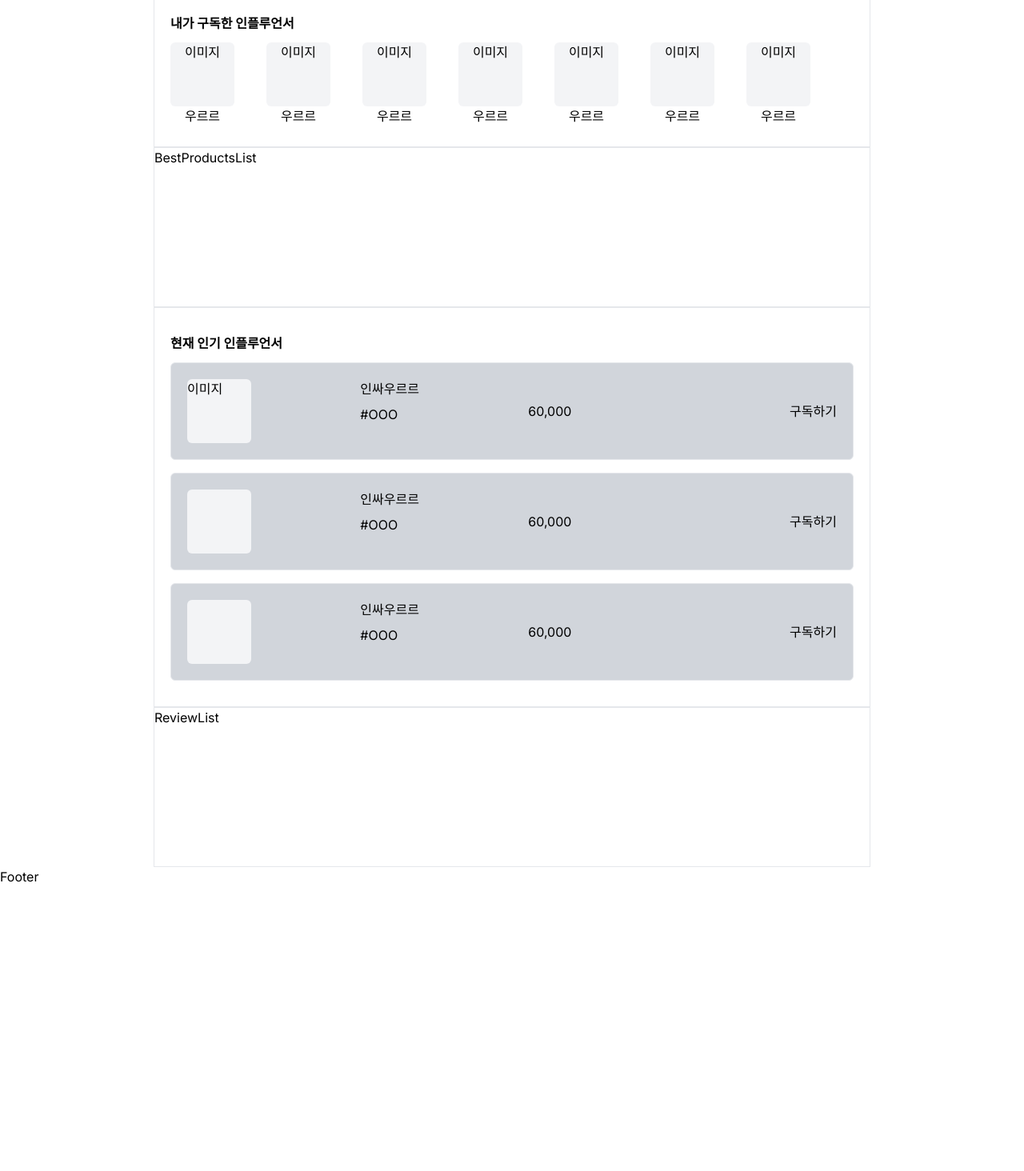
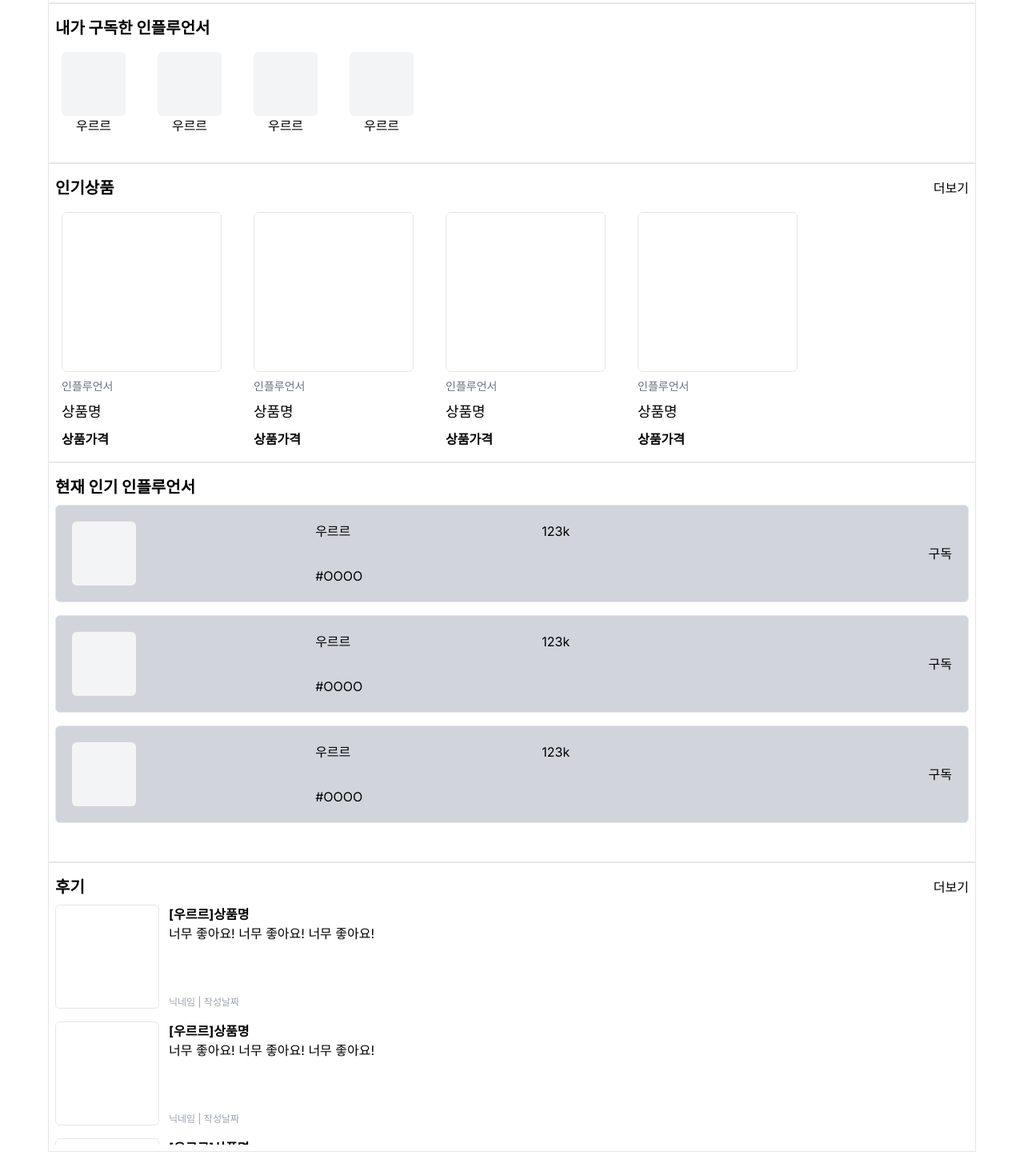
Before and after one commit to ssbmel/UrrProject, a Next.js app: page / in a window 1280 px wide. Shown: the part 440-1904 px from the top of the page at 80% size. Before the commit the page ends 1548 px from the top, so only its background shows below. Built offline with nearby package versions, Linux system fonts and the light colour scheme.

Commit message:
style: main 디자인 추가

```diff
--- a/src/components/main/Banner.tsx
+++ b/src/components/main/Banner.tsx
@@ -2,7 +2,7 @@ import React from 'react'
 
 function Banner() {
   return (
-    <div className='border w-[70%] h-[400px] mx-auto'>Banner</div>
+    <div className='border w-full h-[400px] mx-auto'>Banner</div>
   )
 }
 
--- a/src/components/main/BestInfluencerList.tsx
+++ b/src/components/main/BestInfluencerList.tsx
@@ -2,46 +2,45 @@ import React from 'react';
 
 function BestInfluencerList() {
   return (
-    <div className="border w-[70%] h-[500px] mx-auto p-5">
-      <h2 className="font-bold my-3">현재 인기 인플루언서</h2>
+    <div className="border w-full h-[500px] mx-auto p-2">
+      <h2 className="font-bold my-2 text-xl">현재 인기 인플루언서</h2>
       <div className="w-full h-[400px] overflow-y-auto">
         <div className="border rounded-md bg-gray-300 w-full min-h-[100px] mx-auto p-5 grid grid-rows-1 grid-flow-col mb-4">
-          <div className="bg-gray-100 rounded-md w-[80px] h-[80px]">이미지</div>
-          <div>
-            <p className="mb-2">인싸우르르</p>
-            <p className="mb-2">#OOO</p>
+          <div className="bg-gray-100 rounded-md w-[80px] h-[80px]"></div>
+          <div className="flex flex-col">
+            <p className="flex-1">우르르</p>
+            <p className="mt-auto">#OOOO</p>
           </div>
-          <p className="self-center">60,000</p>
-          <button className="self-center ml-auto">구독하기</button>
+          <p>123k</p>
+          <button className="self-center ml-auto">구독</button>
         </div>
         <div className="border rounded-md bg-gray-300 w-full min-h-[100px] mx-auto p-5 grid grid-rows-1 grid-flow-col mb-4">
           <div className="bg-gray-100 rounded-md w-[80px] h-[80px]"></div>
-          <div>
-            <p className="mb-2">인싸우르르</p>
-            <p className="mb-2">#OOO</p>
+          <div className="flex flex-col">
+            <p className="flex-1">우르르</p>
+            <p className="mt-auto">#OOOO</p>
           </div>
-          <p className="self-center">60,000</p>
-          <button className="self-center ml-auto">구독하기</button>
+          <p>123k</p>
+          <button className="self-center ml-auto">구독</button>
         </div>
         <div className="border rounded-md bg-gray-300 w-full min-h-[100px] mx-auto p-5 grid grid-rows-1 grid-flow-col mb-4">
           <div className="bg-gray-100 rounded-md w-[80px] h-[80px]"></div>
-          <div>
-            <p className="mb-2">인싸우르르</p>
-            <p className="mb-2">#OOO</p>
+          <div className="flex flex-col">
+            <p className="flex-1">우르르</p>
+            <p className="mt-auto">#OOOO</p>
           </div>
-          <p className="self-center">60,000</p>
-          <button className="self-center ml-auto">구독하기</button>
+          <p>123k</p>
+          <button className="self-center ml-auto">구독</button>
         </div>
         <div className="border rounded-md bg-gray-300 w-full min-h-[100px] mx-auto p-5 grid grid-rows-1 grid-flow-col mb-4">
           <div className="bg-gray-100 rounded-md w-[80px] h-[80px]"></div>
-          <div>
-            <p className="mb-2">인싸우르르</p>
-            <p className="mb-2">#OOO</p>
+          <div className="flex flex-col">
+            <p className="flex-1">우르르</p>
+            <p className="mt-auto">#OOOO</p>
           </div>
-          <p className="self-center">60,000</p>
-          <button className="self-center ml-auto">구독하기</button>
+          <p>123k</p>
+          <button className="self-center ml-auto">구독</button>
         </div>
-
       </div>
     </div>
   );
--- a/src/components/main/BestProductsList.tsx
+++ b/src/components/main/BestProductsList.tsx
@@ -1,9 +1,40 @@
-import React from 'react'
-
 function BestProductsList() {
   return (
-    <div className='border w-[70%] h-[200px] mx-auto'>BestProductsList</div>
-  )
+    <>
+      <div className="border w-full h-auto mx-auto p-2">
+        <div className="flex">
+          <h2 className="font-bold my-2 text-xl">인기상품</h2>
+          <button className="ml-auto">더보기</button>
+        </div>
+        <div className="w-full h-[90%] p-2 overflow-y-auto flex gap-10">
+          <div className="w-[200px] flex flex-col gap-y-2">
+            <div className="border w-[200px] h-[200px] rounded-md"></div>
+            <p className="text-gray-500 text-sm">인플루언서</p>
+            <p className="text-lg">상품명</p>
+            <p className="font-bold">상품가격</p>
+          </div>
+          <div className="w-[200px] flex flex-col gap-y-2">
+            <div className="border w-[200px] h-[200px] rounded-md"></div>
+            <p className="text-gray-500 text-sm">인플루언서</p>
+            <p className="text-lg">상품명</p>
+            <p className="font-bold">상품가격</p>
+          </div>
+          <div className="w-[200px] flex flex-col gap-y-2">
+            <div className="border w-[200px] h-[200px] rounded-md"></div>
+            <p className="text-gray-500 text-sm">인플루언서</p>
+            <p className="text-lg">상품명</p>
+            <p className="font-bold">상품가격</p>
+          </div>
+          <div className="w-[200px] flex flex-col gap-y-2">
+            <div className="border w-[200px] h-[200px] rounded-md"></div>
+            <p className="text-gray-500 text-sm">인플루언서</p>
+            <p className="text-lg">상품명</p>
+            <p className="font-bold">상품가격</p>
+          </div>
+        </div>
+      </div>
+    </>
+  );
 }
 
-export default BestProductsList
+export default BestProductsList;
--- a/src/components/main/Main.tsx
+++ b/src/components/main/Main.tsx
@@ -7,13 +7,13 @@ import ReviewList from './ReviewList';
 
 function Main() {
   return (
-    <>
+    <div className="p-5 max-w-[1200px] mx-auto">
       <Banner />
       <SubInfluencer/>
       <BestProductsList/>
       <BestInfluencerList/>
       <ReviewList/>
-    </>
+    </div>
   );
 }
 
--- a/src/components/main/ReviewList.tsx
+++ b/src/components/main/ReviewList.tsx
@@ -1,9 +1,48 @@
-import React from 'react'
+import React from 'react';
 
 function ReviewList() {
   return (
-    <div className='border w-[70%] h-[200px] mx-auto'>ReviewList</div>
-  )
+    <div className="border w-full max-h-[400px] mx-auto p-2">
+      <div className="flex">
+        <h2 className="font-bold my-2 text-xl">후기</h2>
+        <button className="ml-auto">더보기</button>
+      </div>
+      <div className="w-full h-[300px] overflow-y-auto flex flex-col gap-y-4">
+        <div className="flex gap-3">
+          <div className="border w-[130px] h-[130px] rounded-md"></div>
+          <div className="flex flex-col w-1/2">
+            <p className="font-bold">[우르르]상품명</p>
+            <p>너무 좋아요! 너무 좋아요! 너무 좋아요!</p>
+            <p className="text-xs text-gray-400 mt-auto">닉네임 | 작성날짜</p>
+          </div>
+        </div>
+        <div className="flex gap-3">
+          <div className="border w-[130px] h-[130px] rounded-md"></div>
+          <div className="flex flex-col w-1/2">
+            <p className="font-bold">[우르르]상품명</p>
+            <p>너무 좋아요! 너무 좋아요! 너무 좋아요!</p>
+            <p className="text-xs text-gray-400 mt-auto">닉네임 | 작성날짜</p>
+          </div>
+        </div>
+        <div className="flex gap-3">
+          <div className="border w-[130px] h-[130px] rounded-md"></div>
+          <div className="flex flex-col w-1/2">
+            <p className="font-bold">[우르르]상품명</p>
+            <p>너무 좋아요! 너무 좋아요! 너무 좋아요!</p>
+            <p className="text-xs text-gray-400 mt-auto">닉네임 | 작성날짜</p>
+          </div>
+        </div>
+        <div className="flex gap-3">
+          <div className="border w-[130px] h-[130px] rounded-md"></div>
+          <div className="flex flex-col w-1/2">
+            <p className="font-bold">[우르르]상품명</p>
+            <p>너무 좋아요! 너무 좋아요! 너무 좋아요!</p>
+            <p className="text-xs text-gray-400 mt-auto">닉네임 | 작성날짜</p>
+          </div>
+        </div>
+      </div>
+    </div>
+  );
 }
 
-export default ReviewList
+export default ReviewList;
--- a/src/components/main/SubInfluencer.tsx
+++ b/src/components/main/SubInfluencer.tsx
@@ -3,35 +3,23 @@ import React from 'react';
 function SubInfluencer() {
   return (
     <>
-      <div className="border w-[70%] h-[200px] mx-auto p-5">
-        <h2 className="font-bold my-3">내가 구독한 인플루언서</h2>
-        <div className="overflow-x-auto flex gap-10">
+      <div className="border w-full h-[200px] mx-auto p-2">
+        <h2 className="font-bold my-2 text-xl">내가 구독한 인플루언서</h2>
+        <div className="overflow-x-auto flex gap-10 p-2">
           <div className="gird w-[80px] text-center">
-            <div className="bg-gray-100 rounded-md w-[80px] h-[80px]">이미지</div>
+            <div className="bg-gray-100 rounded-md w-[80px] h-[80px]"></div>
             <p>우르르</p>
           </div>
           <div className="gird w-[80px] text-center">
-            <div className="bg-gray-100 rounded-md w-[80px] h-[80px]">이미지</div>
+            <div className="bg-gray-100 rounded-md w-[80px] h-[80px]"></div>
             <p>우르르</p>
           </div>
           <div className="gird w-[80px] text-center">
-            <div className="bg-gray-100 rounded-md w-[80px] h-[80px]">이미지</div>
+            <div className="bg-gray-100 rounded-md w-[80px] h-[80px]"></div>
             <p>우르르</p>
           </div>
           <div className="gird w-[80px] text-center">
-            <div className="bg-gray-100 rounded-md w-[80px] h-[80px]">이미지</div>
-            <p>우르르</p>
-          </div>
-          <div className="gird w-[80px] text-center">
-            <div className="bg-gray-100 rounded-md w-[80px] h-[80px]">이미지</div>
-            <p>우르르</p>
-          </div>
-          <div className="gird w-[80px] text-center">
-            <div className="bg-gray-100 rounded-md w-[80px] h-[80px]">이미지</div>
-            <p>우르르</p>
-          </div>
-          <div className="gird w-[80px] text-center">
-            <div className="bg-gray-100 rounded-md w-[80px] h-[80px]">이미지</div>
+            <div className="bg-gray-100 rounded-md w-[80px] h-[80px]"></div>
             <p>우르르</p>
           </div>
         </div>
```
